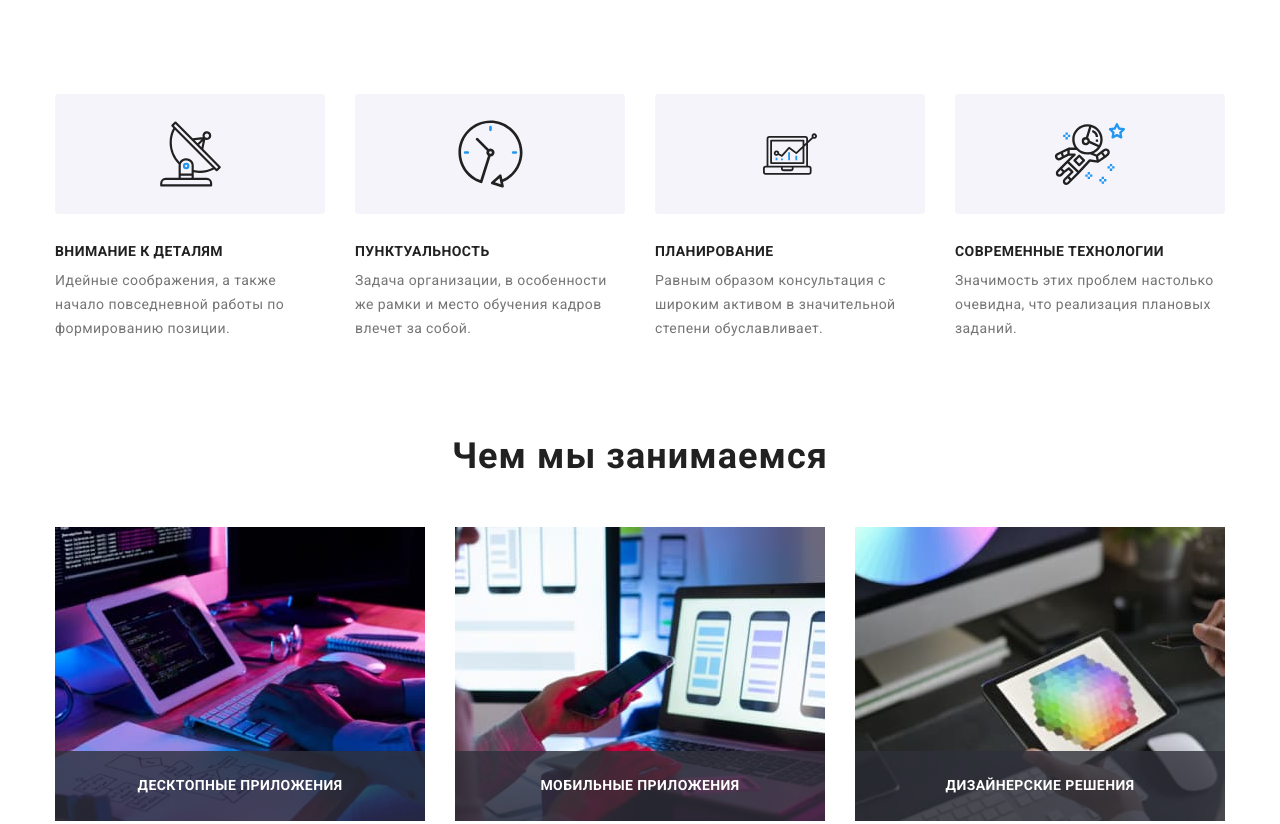
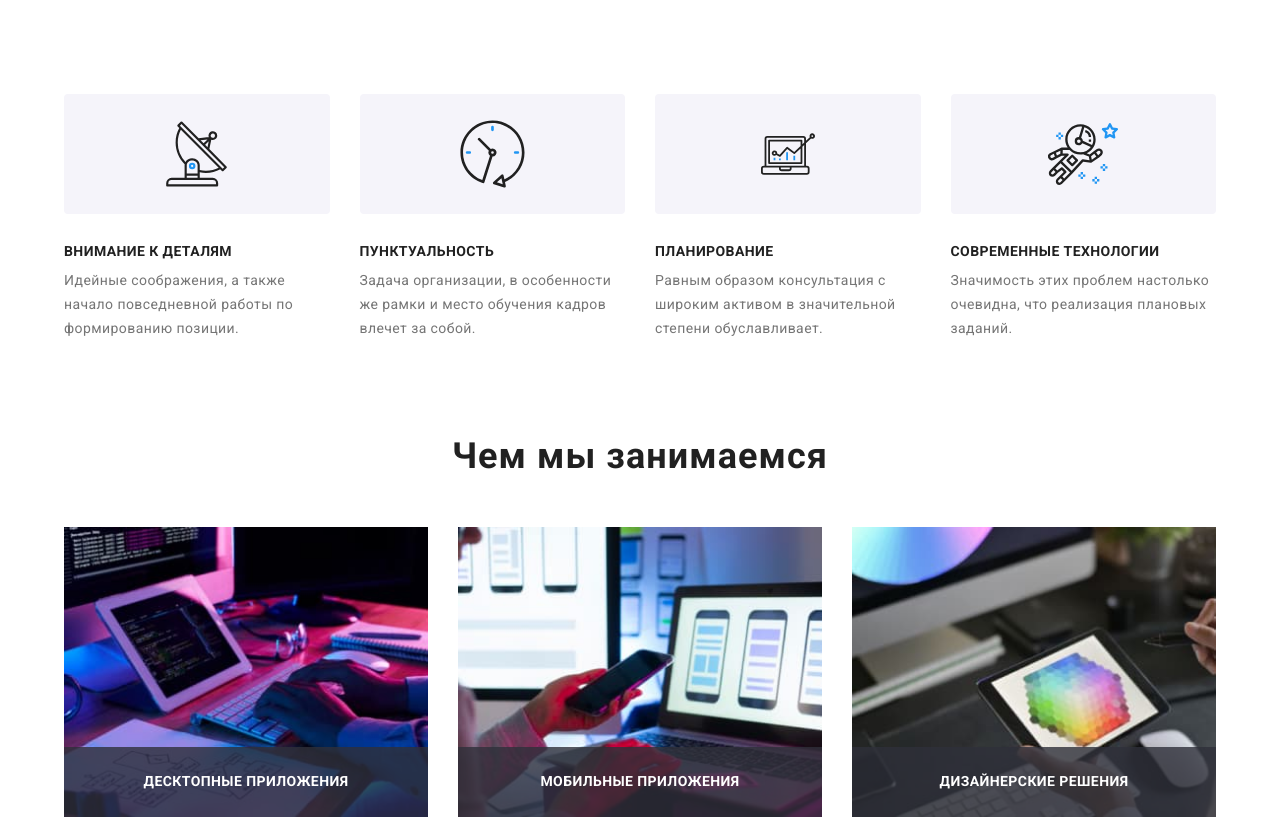
Before and after one commit to MarynaKip/goit-markup-hw-08, a plain HTML site: page index.html in a window 1280 px wide. Shown: the part 682-1506 px from the top of the page. Drawn offline with nearby package versions, Linux system fonts and the light colour scheme.

Commit message:
changes added

```diff
--- a/sass/base/_common.scss
+++ b/sass/base/_common.scss
@@ -50,20 +50,20 @@ textarea {
 .container {
   margin-left: auto;
   margin-right: auto;
-  width: 100%;
+  max-width: 100%;
   padding-left: 15px;
   padding-right: 15px;
 
   @include for-size(mobile) {
-    width: 480px;
+    width: 462px;
   }
 
   @include for-size(tablet) {
-    width: 768px;
+    width: 750px;
   }
 
   @include for-size(desktop) {
-    width: 1200px;
+    width: 1182px;
   }
 }
 
--- a/sass/layouts/_advantages.scss
+++ b/sass/layouts/_advantages.scss
@@ -1,5 +1,7 @@
 .advantages {
-  padding-bottom: 0px;
+  @include for-size(desktop) {
+    margin-bottom: 0px;
+  }
 }
 
 .advantages__title {
--- a/sass/layouts/_footer.scss
+++ b/sass/layouts/_footer.scss
@@ -16,5 +16,6 @@
   @include for-size(tablet) {
     display: flex;
     align-items: baseline;
+    justify-content: center;
   }
 }
--- a/sass/layouts/_hero.scss
+++ b/sass/layouts/_hero.scss
@@ -3,7 +3,10 @@
 
   padding-top: 118px;
   padding-bottom: 118px;
+  margin: 0 auto;
+  max-width: 1600px;
 
+  background-size: cover;
   background-image: linear-gradient(
       to right,
       rgba(47, 48, 58, 0.4),
--- a/sass/layouts/_section.scss
+++ b/sass/layouts/_section.scss
@@ -10,6 +10,7 @@
   display: none;
   @include for-size(desktop) {
     display: block;
+    padding-top: 0px;
   }
 }
 
--- a/sass/layouts/_team.scss
+++ b/sass/layouts/_team.scss
@@ -21,15 +21,28 @@
     0px 2px 1px rgba(0, 0, 0, 0.2);
   border-radius: 0px 0px 4px 4px;
 
+  &:nth-child(-n + 3) {
+    margin-bottom: 30px;
+  }
+
   @include for-size(tablet) {
     &:nth-child(2n + 1) {
       margin-right: 30px;
+    }
+    &:nth-child(-n + 3) {
+      margin-bottom: 0px;
+    }
+    &:nth-child(-n + 2) {
+      margin-bottom: 30px;
     }
   }
 
   @include for-size(desktop) {
     &:not(:last-child) {
       margin-right: 30px;
+    }
+    &:nth-child(-n + 2) {
+      margin-bottom: 0px;
     }
   }
 }
--- a/sass/layouts/_works.scss
+++ b/sass/layouts/_works.scss
@@ -5,9 +5,11 @@
 
 .works__item {
   width: 100%;
+  margin-bottom: 30px;
 
   @include for-size(tablet) {
     width: calc((100% - (30px * 1)) / 2);
+    margin-bottom: 0px;
 
     &:not(:nth-child(2n)) {
       margin-right: 30px;
```
Also changed, not shown: css/main.css, css/main.min.css, 2 other files.
